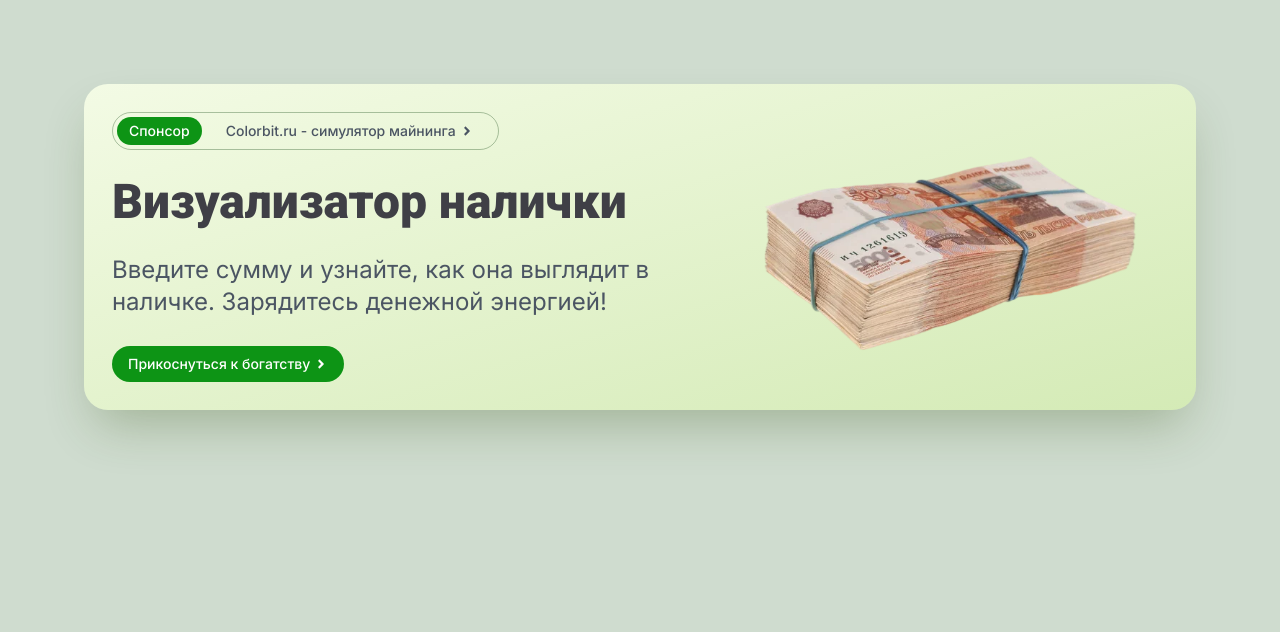
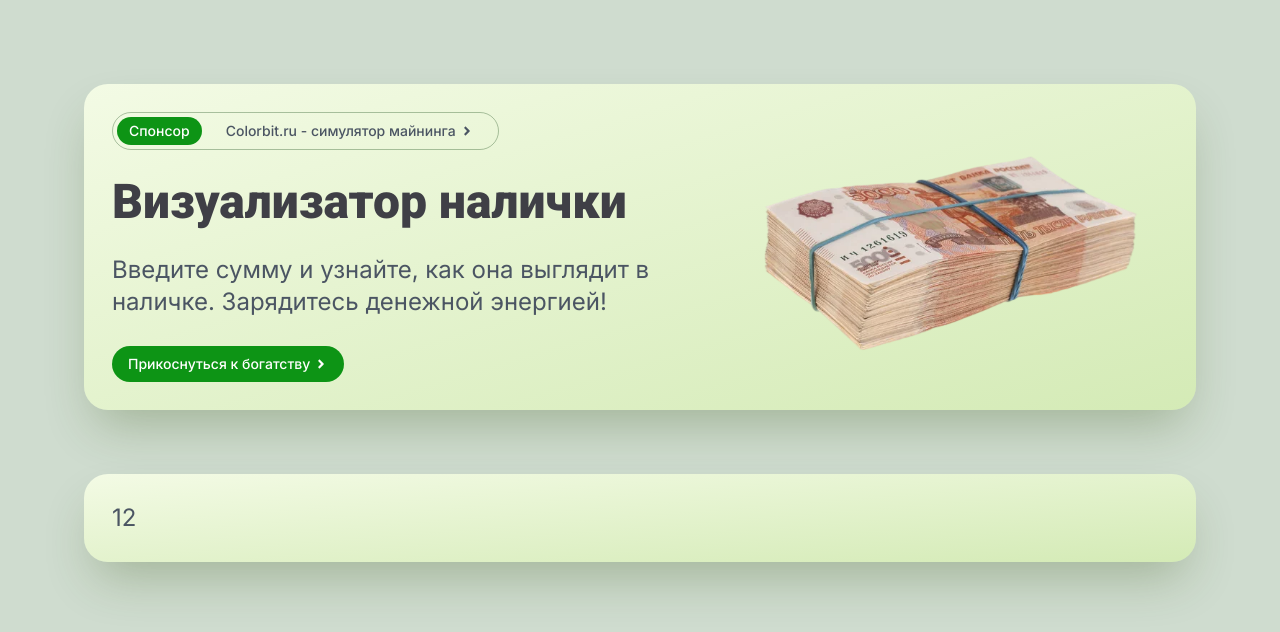
Before and after one commit to Color-Kat/CashViualizer, a Next.js app: page / in a window 1280 px wide. Shown: the top 632 px of the page. Built offline with nearby package versions, Linux system fonts and the light colour scheme.

Commit message:
Section component, Viualizer.tsx

```diff
--- /dev/null
+++ b/UI/Section/Section.tsx
@@ -0,0 +1,20 @@
+import React, {ReactNode} from "react";
+import { twJoin, twMerge } from "tailwind-merge";
+
+export const Section: React.FC<{
+    className?: string,
+    children: ReactNode
+}>
+    = React.memo(({children, className = ""}) => {
+    return (
+        <div className={twJoin(
+            "p-7 rounded-3xl lg:gap-12 gap-6 text-gray-600 overflow-hidden md:flex",
+            // "bg-lime-50/80",
+            "bg-gradient-to-br from-lime-50/90 to-lime-200/50",
+            "shadow-2xl shadow-lime-900/30",
+            className
+        )}>
+            {children}
+        </div>
+    );
+});
--- a/app/(main)/modules/HeroSection.tsx
+++ b/app/(main)/modules/HeroSection.tsx
@@ -1,14 +1,14 @@
-import React, {memo} from "react";
+import React, { memo } from "react";
 
 import Image from "next/image";
 import { FaAngleRight } from "react-icons/fa";
-import { FilledArrowLink, TextArrowLink } from "@/UI/Links";
+import { FilledArrowLink } from "@/UI/Links";
 
 import millionIllustration from "@/public/million.png";
 import { H1 } from "@/UI/Typography";
 
 import { Roboto } from 'next/font/google'
-import { twJoin } from "tailwind-merge";
+import { Section } from "@/UI/Section/Section";
 
 const roboto = Roboto({
     weight: ['400', '500', '700', '900'],
@@ -17,13 +17,7 @@ const roboto = Roboto({
 
 export const HeroSection: React.FC = memo(({}) => {
     return (
-        <section className="md:pt-16 md:pb-10 sm:py-20 pt-8 pb-16 ">
-            <div className={twJoin(
-                "p-7 rounded-3xl lg:gap-12 gap-6 text-gray-600 overflow-hidden md:flex",
-                // "bg-lime-50/80",
-                "bg-gradient-to-br from-lime-50/90 to-lime-200/50",
-                "shadow-2xl shadow-lime-900/30"
-            )}>
+        <Section className="md:mt-16 md:mb-10 sm:my-20 mt-8 mb-16 ">
             <div className="flex-none space-y-7 max-w-xl">
                 <a
                     href="https://colorbit.ru"
@@ -35,7 +29,7 @@ export const HeroSection: React.FC = memo(({}) => {
                         </span>
                     <p className="flex items-center gap-1">
                         Colorbit.ru - симулятор майнинга
-                            <FaAngleRight/>
+                        <FaAngleRight />
                     </p>
                 </a>
 
@@ -57,11 +51,12 @@ export const HeroSection: React.FC = memo(({}) => {
             <div className="flex-1 hidden lg:flex items-center">
                 <Image
                     src={millionIllustration}
+                    width="452"
+                    height="256"
                     className="w-full mx-auto md:w-10/12 lg:w-full"
                     alt="Как выглядит миллион?"
                 />
             </div>
-            </div>
-        </section>
+        </Section>
     );
 });
--- a/app/(main)/page.tsx
+++ b/app/(main)/page.tsx
@@ -1,10 +1,12 @@
-import Image from "next/image";
 import { HeroSection } from "@/app/(main)/modules/HeroSection";
+import { Viualizer } from "@/modules/Viualizer/Viualizer";
 
 export default function Home() {
     return (
         <>
             <HeroSection/>
+
+            <Viualizer />
         </>
     );
 }
--- a/modules/PageTemplates/components/Page.tsx
+++ b/modules/PageTemplates/components/Page.tsx
@@ -16,9 +16,7 @@ export const Page: React.FC<PageProps> = ({children, className}) => {
             'pt-5 pb-16',
             className
         )}>
-
             {children}
-
         </div>
     );
 };
--- /dev/null
+++ b/modules/Viualizer/Viualizer.tsx
@@ -0,0 +1,24 @@
+import React, { memo } from "react";
+
+import Image from "next/image";
+import { FaAngleRight } from "react-icons/fa";
+import { FilledArrowLink } from "@/UI/Links";
+
+import millionIllustration from "@/public/million.png";
+import { H1 } from "@/UI/Typography";
+
+import { Roboto } from 'next/font/google'
+import { Section } from "@/UI/Section/Section";
+
+const roboto = Roboto({
+    weight: ['400', '500', '700', '900'],
+    subsets: ['cyrillic'],
+})
+
+export const Viualizer: React.FC = memo(({}) => {
+    return (
+        <Section className="md:mt-16 md:mb-10 sm:my-20 mt-8 mb-16 ">
+            12
+        </Section>
+    );
+});
```
Lines whose indentation alone changed are shown as unchanged.
